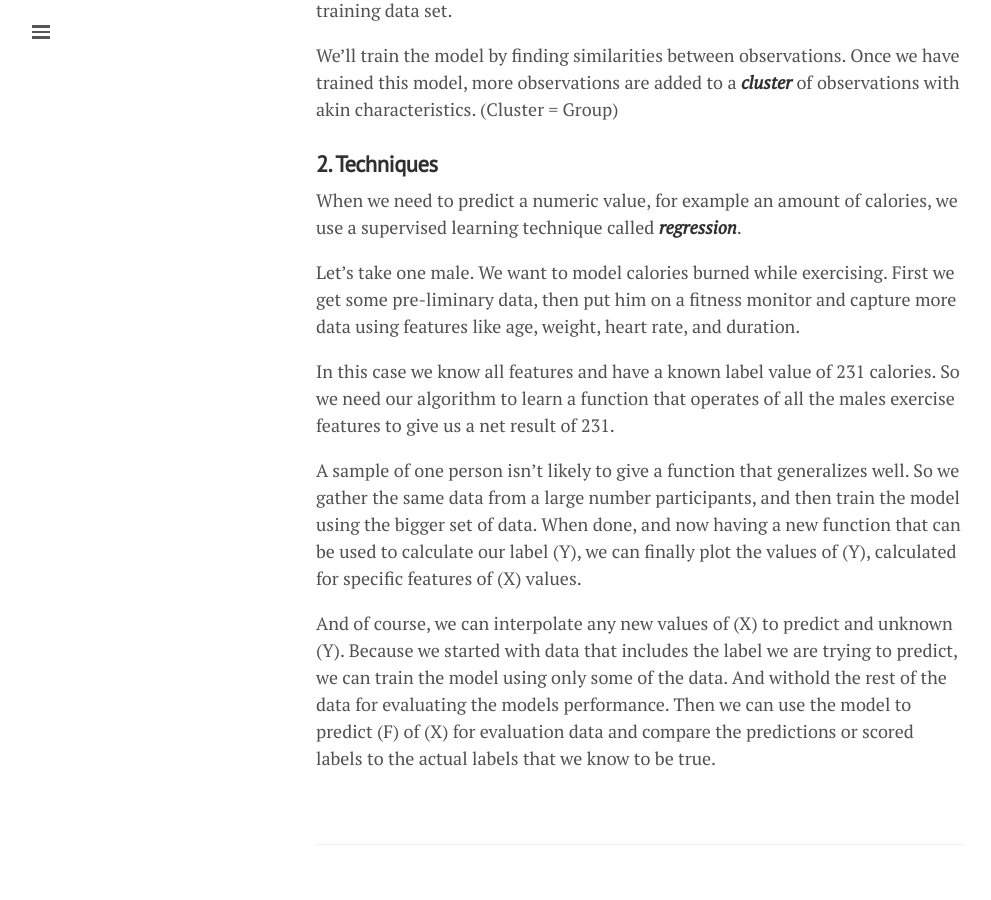
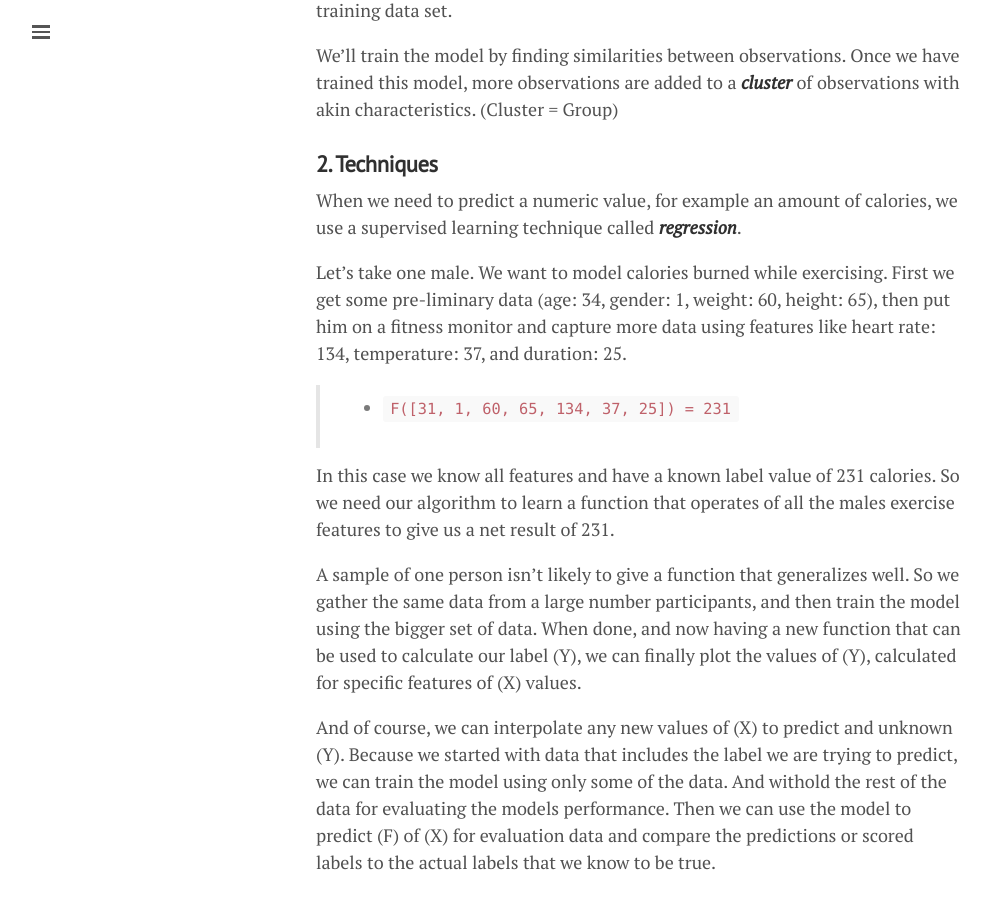
Before and after one commit to lgeurts/lgeurts.github.io, a Jekyll site: the page built from _posts/2018-06-29-artificial-intelligence-basics.md, in a window 1280 px wide and 900 px high, scrolled down 2546 px. Shown: the whole window, without its empty margins (0-991 px from the left). Built offline with Jekyll 4.4.1, drawn with Linux system fonts in a browser that asks for light colours; nearby versions of some CDN libraries.

Commit message:
Update 2018-06-29-artificial-intelligence-basics.md

```diff
--- a/_posts/2018-06-29-artificial-intelligence-basics.md
+++ b/_posts/2018-06-29-artificial-intelligence-basics.md
@@ -70,7 +70,9 @@
 
 When we need to predict a numeric value, for example an amount of calories, we use a supervised learning technique called ***regression***.
 
-Let's take one male. We want to model calories burned while exercising. First we get some pre-liminary data, then put him on a fitness monitor and capture more data using features like age, weight, heart rate, and duration.
+Let's take one male. We want to model calories burned while exercising. First we get some pre-liminary data (age: 34, gender: 1, weight: 60, height: 65), then put him on a fitness monitor and capture more data using features like heart rate: 134, temperature: 37,  and duration: 25.
+
+> * `F([31, 1, 60, 65, 134, 37, 25]) = 231`
 
 In this case we know all features and have a known label value of 231 calories. So we need our algorithm to learn a function that operates of all the males exercise features to give us a net result of 231.
 
```
